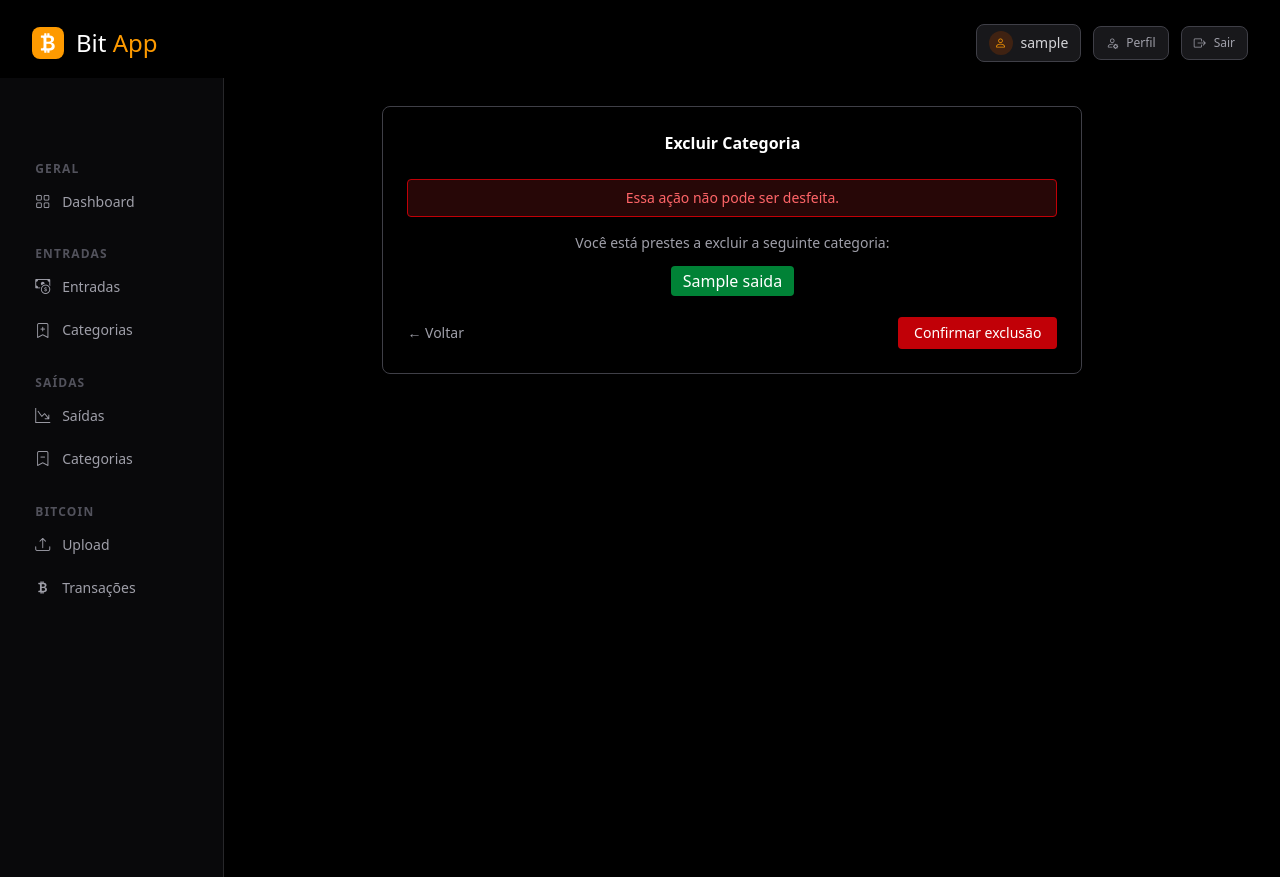
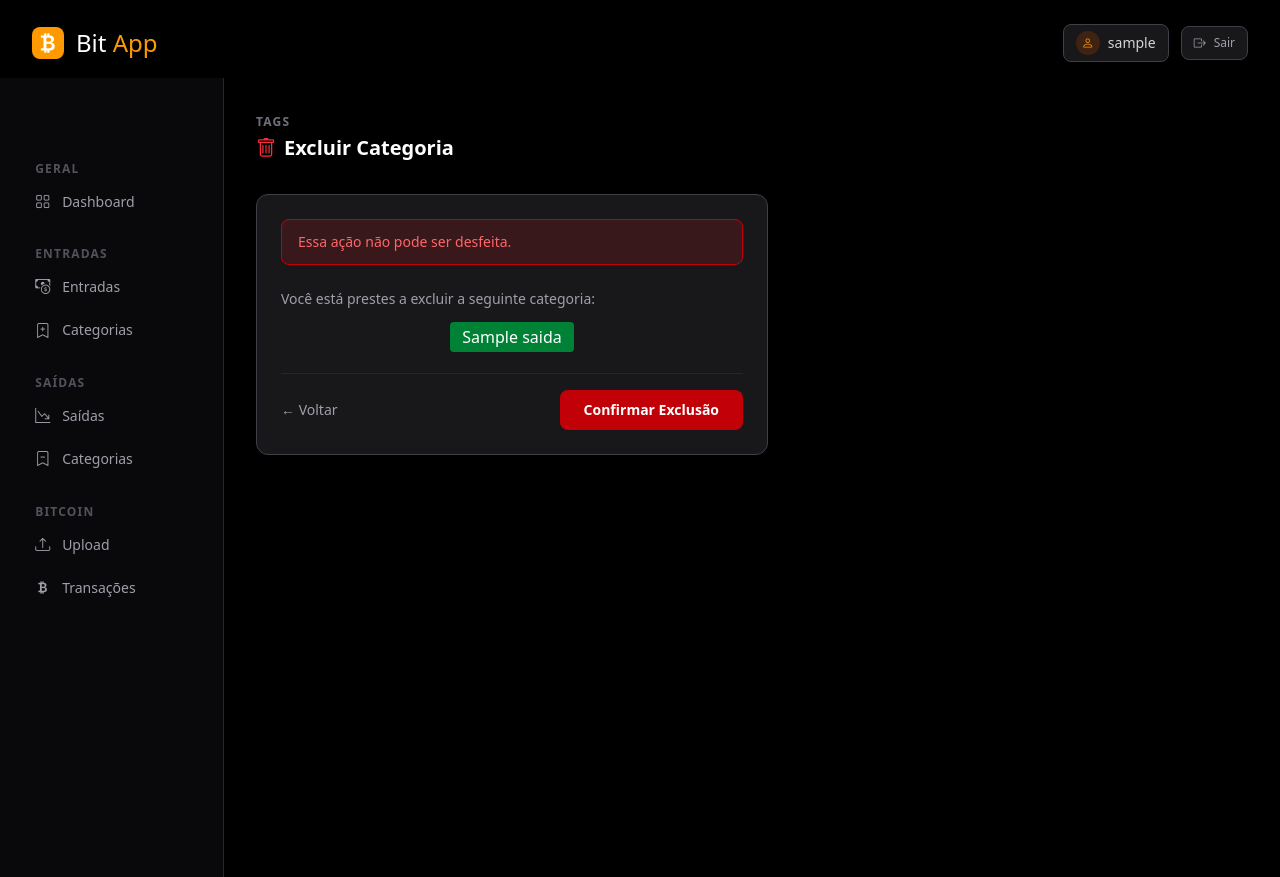
Before and after one commit to Luisf66/bit-app, a Django app: page /saidas/category/1/delete/ in a window 1280 px wide. Shown: the top 877 px of the page. Run offline with Django 5.2, Linux system fonts and the light colour scheme; a user stored in the database is signed in; tables that the repository leaves empty hold one stand-in row (values such as "Sample post"); some libraries are stand-ins or nearby versions.

Commit message:
feat: melhorias em layouts de categorias de inclusão/exclusão #39

```diff
--- a/app/templates/components/_header.html
+++ b/app/templates/components/_header.html
@@ -14,17 +14,13 @@
   {% if request.user.is_authenticated %}
   <div class="flex items-center gap-3">
 
-    <div class="flex items-center gap-2 bg-zinc-900 border border-zinc-700 rounded-lg px-3 py-1.5">
-      <div class="w-6 h-6 rounded-full bg-amber-900/40 flex items-center justify-center">
-        <i class="bi bi-person text-amber-500" style="font-size: 12px;"></i>
+    <a href="{% url 'usuarios:perfil' %}">
+      <div class="flex items-center gap-2 bg-zinc-900 border border-zinc-700 rounded-lg px-3 py-1.5">
+        <div class="w-6 h-6 rounded-full bg-amber-900/40 flex items-center justify-center">
+          <i class="bi bi-person text-amber-500" style="font-size: 12px;"></i>
+        </div>
+        <span class="text-zinc-300 text-sm">{{ request.user.username }}</span>
       </div>
-      <span class="text-zinc-300 text-sm">{{ request.user.username }}</span>
-    </div>
-
-    <a href="{% url 'usuarios:perfil' %}"
-      class="flex items-center gap-2 border border-zinc-700 hover:border-zinc-500 bg-zinc-900 hover:bg-zinc-800 text-zinc-400 hover:text-white text-xs px-3 py-2 rounded-lg transition-colors no-underline">
-      <i class="bi bi-person-gear"></i>
-      <span>Perfil</span>
     </a>
 
     <form method="POST" action="{% url 'usuarios:logout' %}">
--- a/saidas/templates/categorias_saidas/categorias_saidas_delete.html
+++ b/saidas/templates/categorias_saidas/categorias_saidas_delete.html
@@ -2,18 +2,21 @@
 {% block title %}BIT-APP - Excluir Categoria{% endblock %}
 {% block content %}
 
-<div class="py-4 ml-[15%]" style="max-width: 700px;">
-  <div class="border border-zinc-700 rounded-lg p-6">
+<div class="py-6 px-8">
+  <div class="max-w-lg">
+    <div class="mb-8">
+      <p class="text-zinc-500 text-xs font-semibold uppercase tracking-widest mb-1">Tags</p>
+      <h4 class="text-white text-xl font-semibold flex items-center gap-2 m-0">
+        <i class="bi bi-trash text-red-500"></i> Excluir Categoria
+      </h4>
+    </div>
+    <div class="bg-zinc-900 border border-zinc-700 rounded-xl p-6">
 
-    <h5 class="font-semibold text-center mb-6">Excluir Categoria</h5>
-
-    <div class="bg-red-900/30 border border-red-700 rounded text-sm text-center text-red-400 py-2 mb-4">
-      Essa ação não pode ser desfeita.
+      <div class="bg-red-900/30 border border-red-700 rounded-lg px-4 py-3 mb-6">
+        <p class="text-red-400 text-sm m-0">Essa ação não pode ser desfeita.</p>
       </div>
 
-    <p class="text-sm text-zinc-400 text-center mb-4">
-      Você está prestes a excluir a seguinte categoria:
-    </p>
+      <p class="text-zinc-400 text-sm mb-4">Você está prestes a excluir a seguinte categoria:</p>
 
       <p class="text-center mb-6">
         <span class="bg-green-700 text-white text-base px-3 py-1 rounded font-normal">
@@ -23,18 +26,18 @@
 
       <form method="POST">
         {% csrf_token %}
-      <div class="flex justify-between items-center mt-4">
-        <a href="{% url 'saidas:categorias-saidas-list' %}"
+        <div class="flex justify-between items-center pt-4 border-t border-zinc-800">
+          <a href="{% url 'saidas:saidas-list' %}"
              class="text-sm text-zinc-400 hover:text-white transition-colors no-underline">
             ← Voltar
           </a>
           <button type="submit"
-                class="text-sm bg-red-700 hover:bg-red-600 text-white px-4 py-1.5 rounded transition-colors">
-          Confirmar exclusão
+                  class="bg-red-700 hover:bg-red-600 text-white font-semibold text-sm px-6 py-2.5 rounded-lg transition-colors">
+            Confirmar Exclusão
           </button>
         </div>
       </form>
-
+    </div>
   </div>
 </div>
 
```
Also changed, not shown: entradas/templates/categorias_entrada/categorias_entradas_delete.html (+17 -14 lines). Lines whose indentation alone changed are shown as unchanged.
